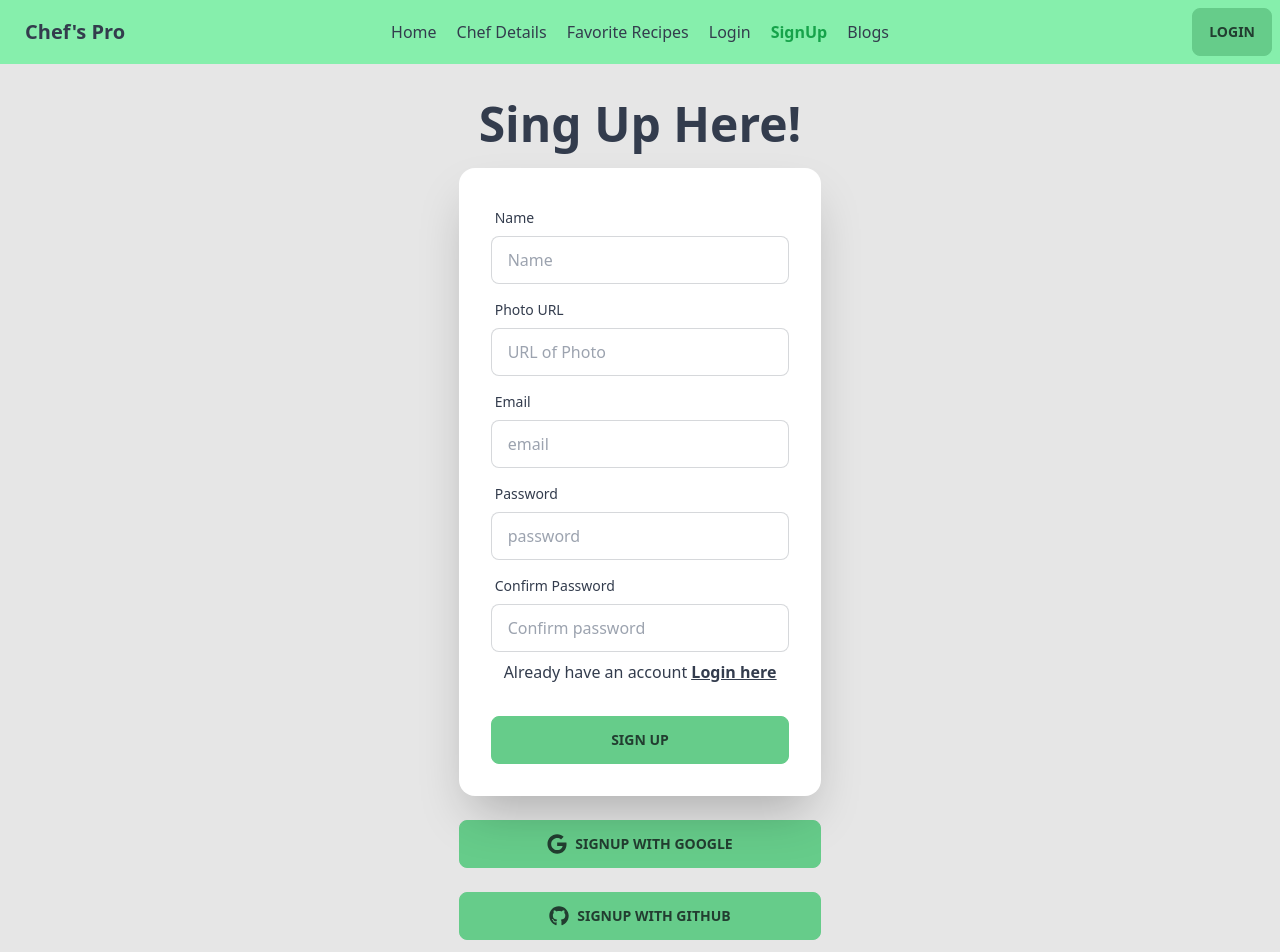
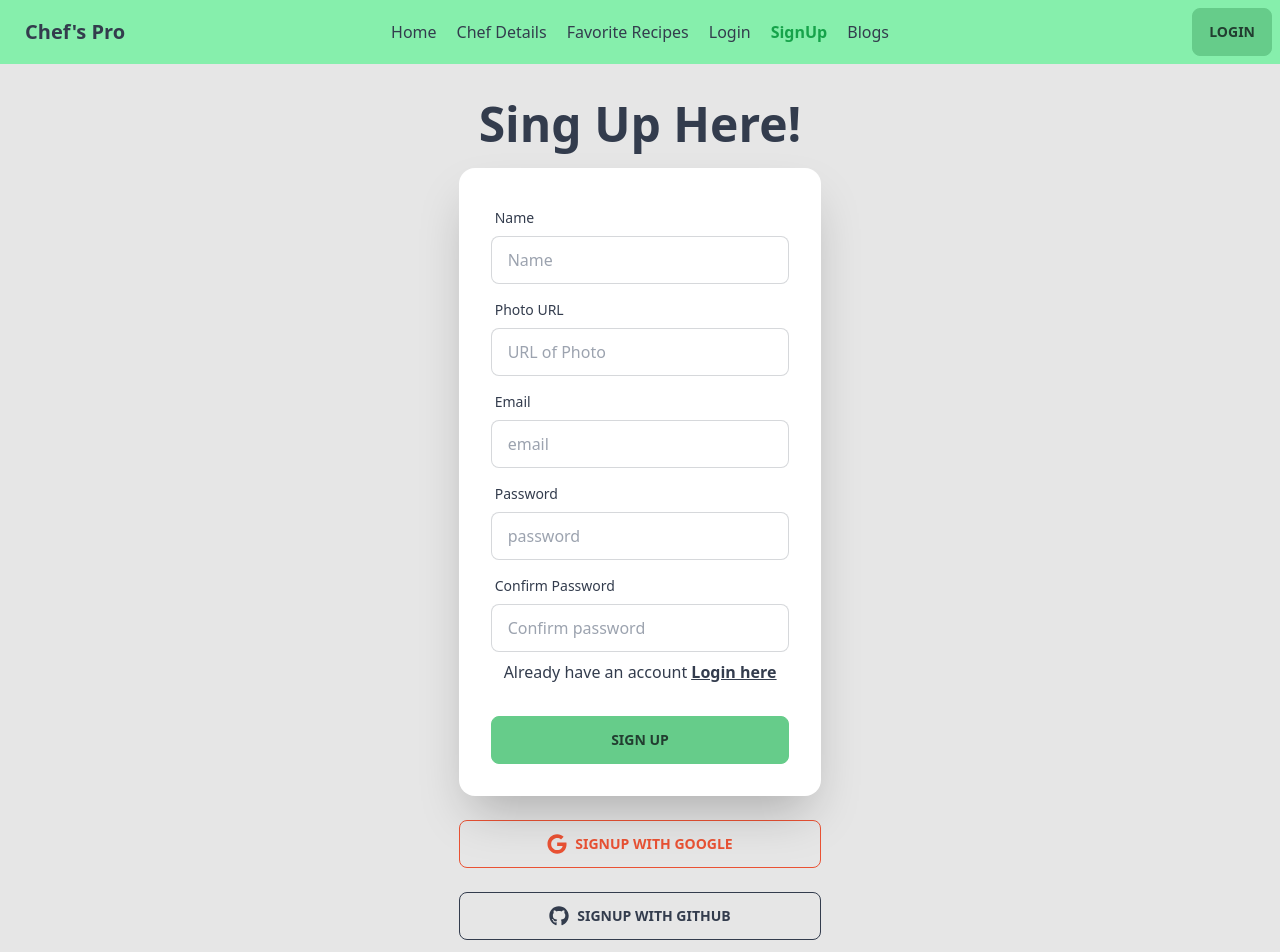
Before and after one commit to Sifat-E-Sadakin/Chef-s-Pro, a React (Vite) app: page /signUp in a window 1280 px wide. Shown: the top 952 px of the page. Built offline with nearby package versions, Linux system fonts and the light colour scheme; no server answers.

Commit message:
btn outline edited

```diff
--- a/src/Components/Login/Login.jsx
+++ b/src/Components/Login/Login.jsx
@@ -107,11 +107,11 @@ const Login = () => {
                         </div>
                     </form>
                     <div className="form-control mt-6">
-                        <button onClick={handelGooglePopUp} className="btn btn-primary"><FaGoogle className='text-xl mr-2'></FaGoogle> Login With google</button>
+                        <button onClick={handelGooglePopUp} className="btn btn-accent  btn-outline"><FaGoogle className='text-xl mr-2'></FaGoogle> Login With google</button>
 
                     </div>
                     <div className="form-control mt-6">
-                        <button onClick={handelGitPopUp} className="btn btn-primary"><FaGithub className='text-xl mr-2'></FaGithub> Login With github</button>
+                        <button onClick={handelGitPopUp} className="btn  btn-outline"><FaGithub className='text-xl mr-2'></FaGithub> Login With github</button>
 
                     </div>
                 </div>
--- a/src/Components/SignUp/SignUp.jsx
+++ b/src/Components/SignUp/SignUp.jsx
@@ -106,10 +106,10 @@ const SignUp = () => {
                                 </div>
                             </form>
                             <div className="form-control mt-6">
-                                <button onClick={googlePopUp} className="btn btn-primary"><FaGoogle className='text-xl mr-2'></FaGoogle>SignUp with google</button>
+                                <button onClick={googlePopUp} className="btn btn-outline btn-accent"><FaGoogle className='text-xl mr-2'></FaGoogle>SignUp with google</button>
                             </div>
                             <div className="form-control mt-6">
-                                <button onClick={gitPopUp} className="btn btn-primary"><FaGithub className='text-xl mr-2'></FaGithub>SignUp with github </button>
+                                <button onClick={gitPopUp} className="btn btn-outline"><FaGithub className='text-xl mr-2'></FaGithub>SignUp with github </button>
                             </div>
                         </div>
                     </div>
```
